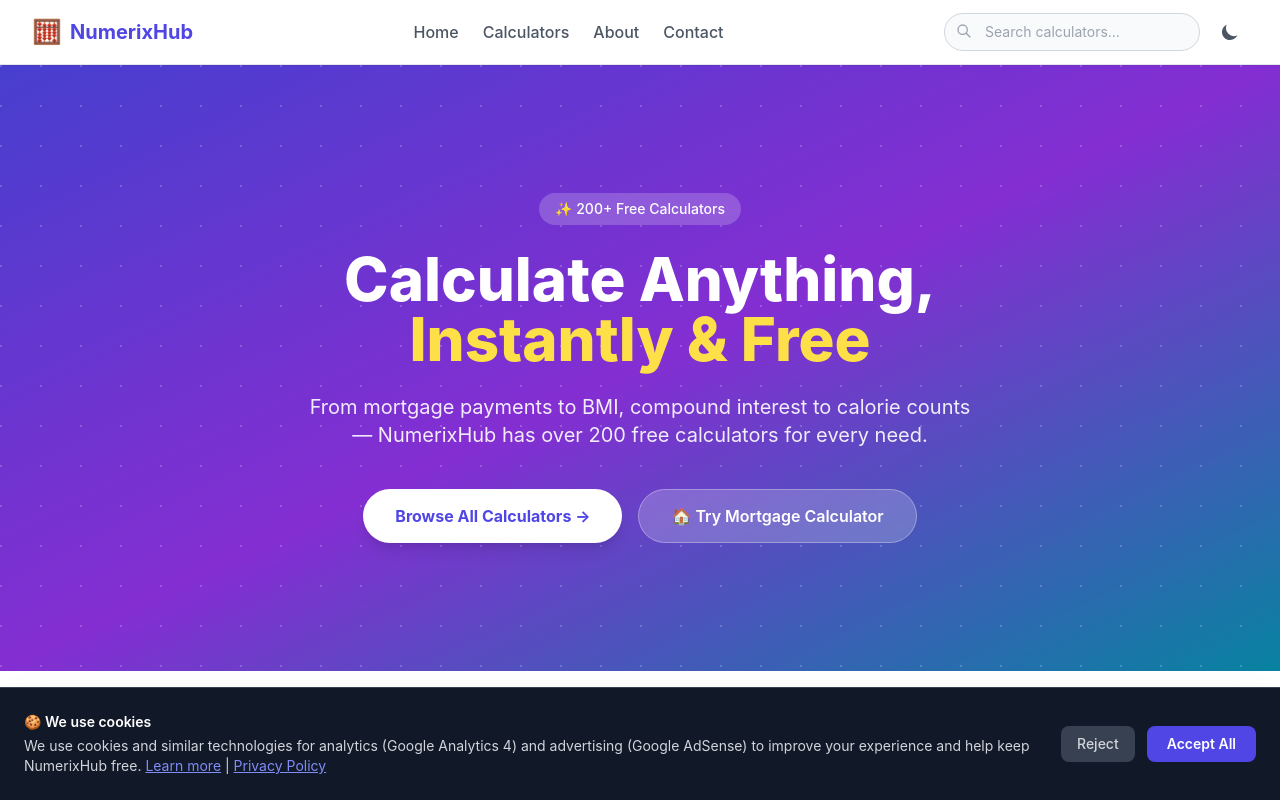
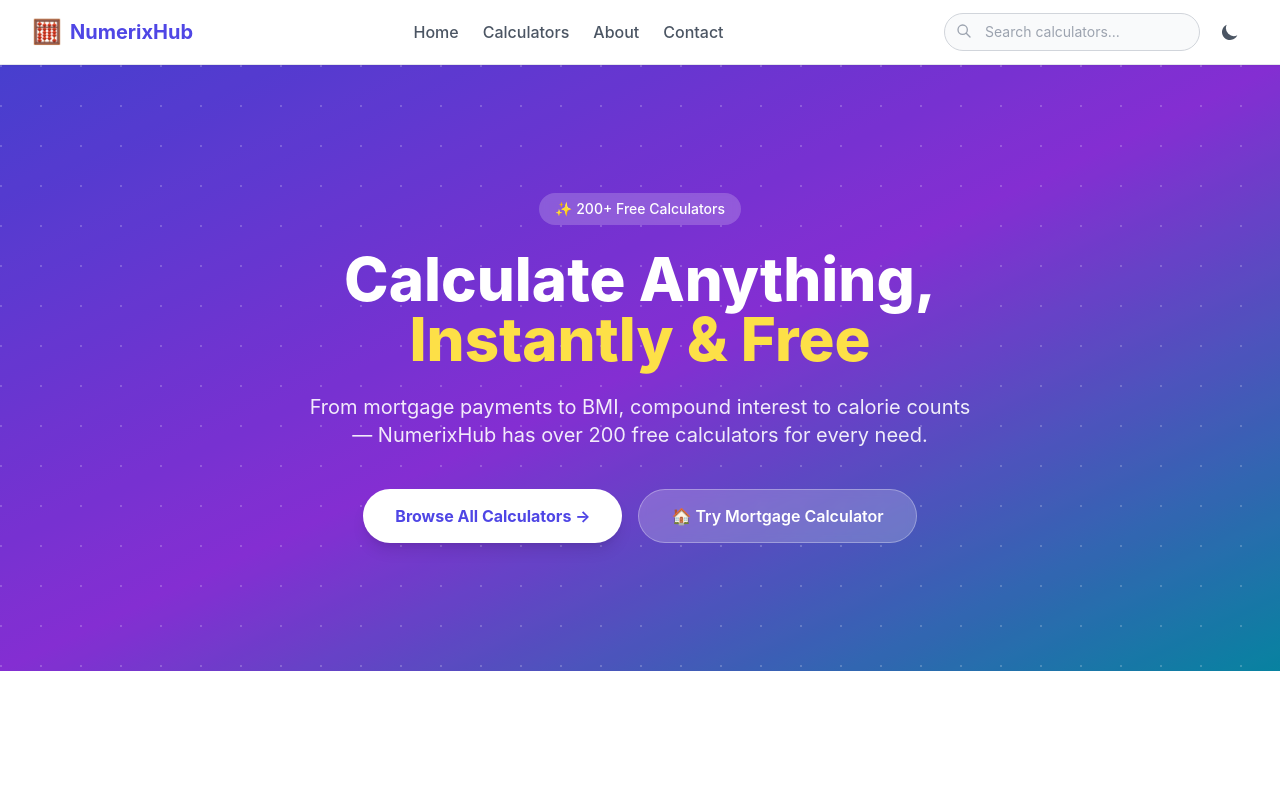
Before and after one commit to ISTIAKAHMEDBELAYET/numerixhub, a Next.js app: page / in a window 1280 px wide. Shown: the top 800 px of the page. Built offline with nearby package versions, Linux system fonts and the light colour scheme.

Commit message:
Fix AdSense script strategy and remove ConsentBanner
Agent-Logs-Url: https://github.com/ISTIAKAHMEDBELAYET/numerixhub/sessions/a295578b-743e-4de5-b7c4-fffd9b6130b2

Co-authored-by: ISTIAKAHMEDBELAYET <234933651+ISTIAKAHMEDBELAYET@users.noreply.github.com>

```diff
--- a/app/layout.tsx
+++ b/app/layout.tsx
@@ -1,7 +1,6 @@
 import type { Metadata } from 'next';
 import Script from 'next/script';
 import './globals.css';
-import ConsentBanner from '@/components/ConsentBanner';
 
 const GA_ID = 'G-NDDGB7MLRH';
 const ADSENSE_ID = 'ca-pub-2278011013110319';
@@ -110,8 +109,6 @@ export default function RootLayout({ children }: { children: React.ReactNode })
       </head>
       <body className="font-sans antialiased bg-white dark:bg-gray-900 text-gray-900 dark:text-gray-100 min-h-screen">
         {children}
-        <ConsentBanner />
-
         {/* Google Analytics 4 */}
         <Script
           src={`https://www.googletagmanager.com/gtag/js?id=${GA_ID}`}
@@ -132,7 +129,7 @@ export default function RootLayout({ children }: { children: React.ReactNode })
         {/* Google AdSense */}
         <Script
           src={`https://pagead2.googlesyndication.com/pagead/js/adsbygoogle.js?client=${ADSENSE_ID}`}
-          strategy="lazyOnload"
+          strategy="afterInteractive"
           crossOrigin="anonymous"
         />
       </body>
```
